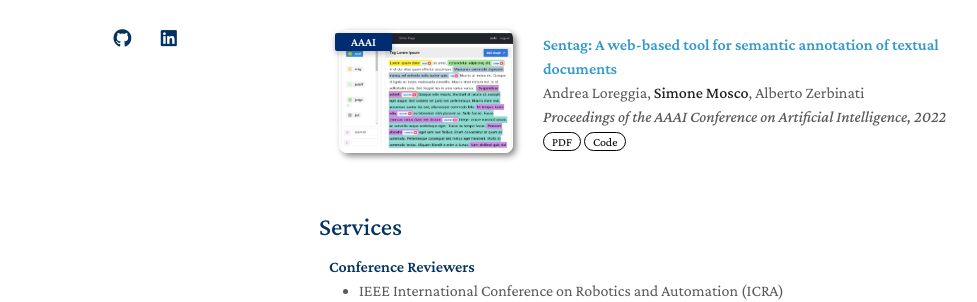
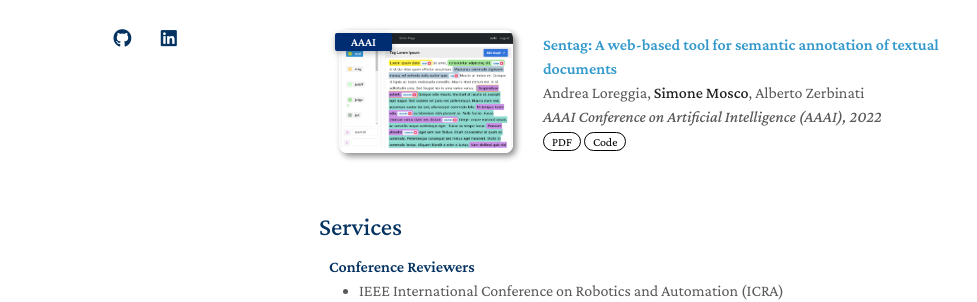
Before and after one commit to SiMoM0/simom0.github.io, a Jekyll site: the page built from index.md, in a window 1280 px wide and 900 px high, scrolled down 624 px. Shown: the part 358-660 px from the top of the window, without its empty margins (151-1128 px from the left). Built offline with Jekyll 4.4.1, drawn with Linux system fonts in a browser that asks for light colours; a style sheet for code colours, icons or effects is not loaded; our own code applies the rules of GitHub Pages for plain Markdown files.

Commit message:
update publications

```diff
--- a/_data/publications.yml
+++ b/_data/publications.yml
@@ -4,7 +4,7 @@ main:
     authors: Wanmeng Li, <strong>Simone Mosco</strong>, Daniel Fusaro, Alberto Pretto
     conference_short: IROS
     conference: IEEE/RSJ International Conference on Intelligent Robots and Systems (IROS), 2025
-    pdf: https://simom0.github.io/
+    pdf: https://arxiv.org/pdf/2510.23525
     code: https://github.com/lichonger2/DPGLA
     image: ./assets/img/DPGLA.png
     notes: Oral Presentation
@@ -22,7 +22,7 @@ main:
   - title: "Sentag: A web-based tool for semantic annotation of textual documents"
     authors: Andrea Loreggia, <strong>Simone Mosco</strong>, Alberto Zerbinati
     conference_short: AAAI
-    conference: Proceedings of the AAAI Conference on Artificial Intelligence, 2022
+    conference: AAAI Conference on Artificial Intelligence (AAAI), 2022
     pdf: https://arxiv.org/pdf/2110.15062
     code: https://github.com/AlbertoZerbinati/sentag
     image: ./assets/img/sentag.png
```
